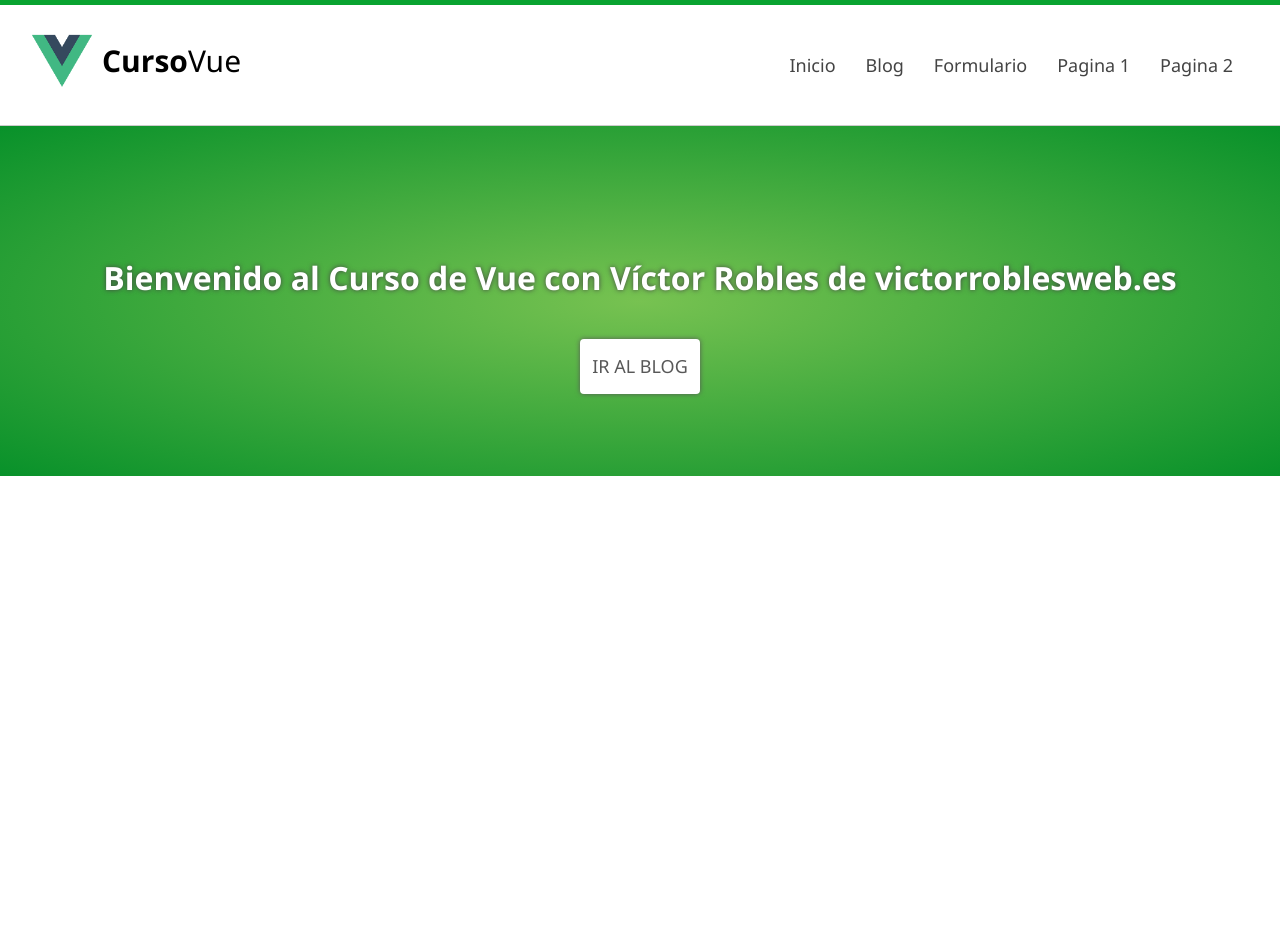
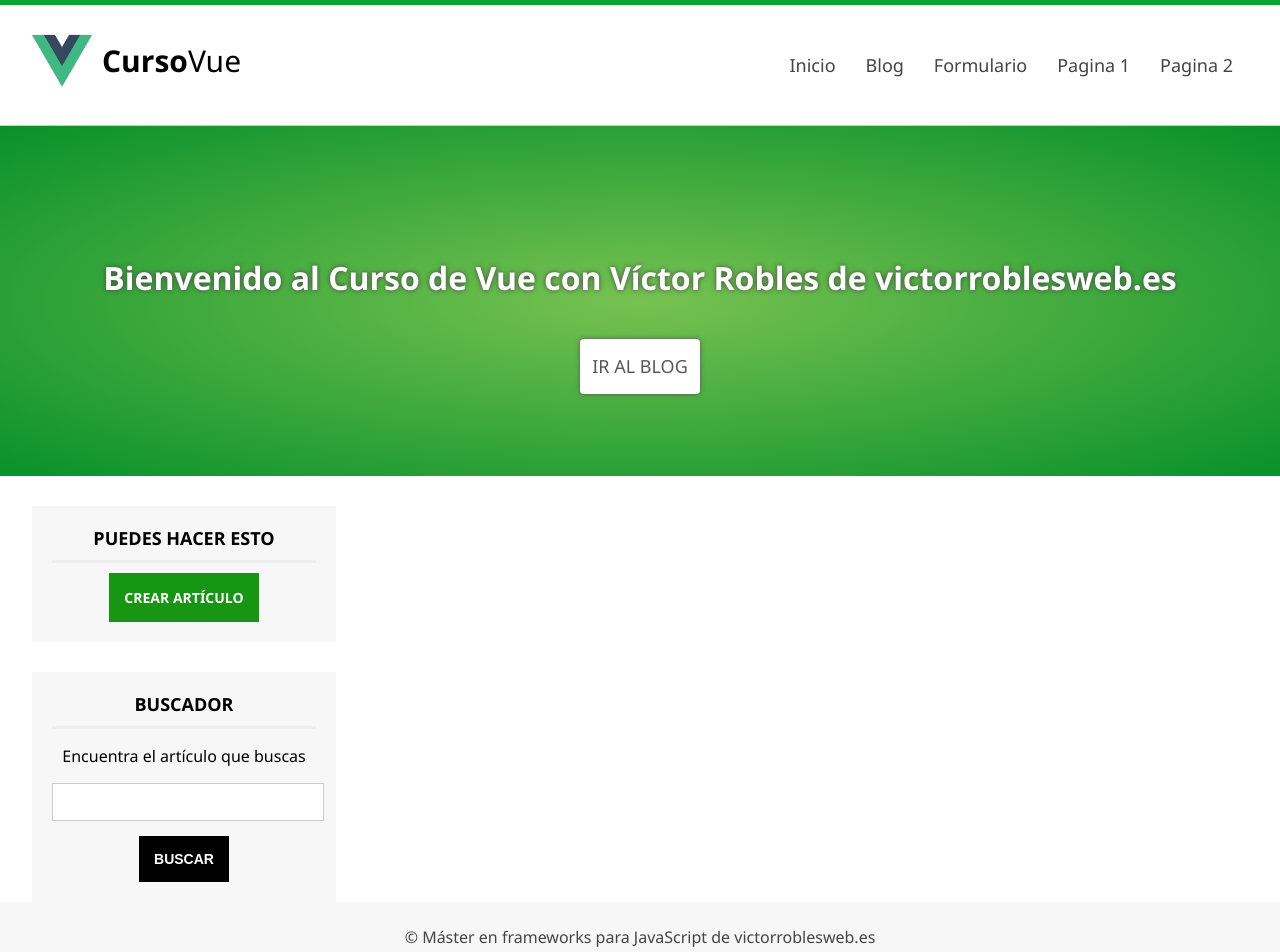
Before and after one commit to stevengf14/aprendiendo-vue, a Vue app: page /hello-world in a window 1280 px wide. Shown: the top 952 px of the page. Before the commit the page ends 800 px from the top, so only its background shows below. Built offline with nearby package versions, Linux system fonts and the light colour scheme.

Commit message:
V - Components and Router

```diff
--- a/package.json
+++ b/package.json
@@ -9,7 +9,8 @@
   },
   "dependencies": {
     "core-js": "^3.6.5",
-    "vue": "^2.6.11"
+    "vue": "^2.6.11",
+    "vue-router": "^3.5.3"
   },
   "devDependencies": {
     "@vue/cli-plugin-babel": "~4.5.0",
--- a/src/App.vue
+++ b/src/App.vue
@@ -2,20 +2,31 @@
   <div id="app">
     <HeaderComponent></HeaderComponent>
     <Slider></Slider>
+    <div class="center">
+      <!--<LastArticles></LastArticles>-->
+      <router-view></router-view>
+      <Sidebar></Sidebar>
+      <div class="clearfix"></div>
+    </div>
+    <FooterComponent></FooterComponent>
   </div>
 </template>
 
 <script>
-import HeaderComponent from './components/HeaderComponent.vue'
-import Slider from './components/Slider.vue'
+import HeaderComponent from "./components/HeaderComponent.vue";
+import Slider from "./components/Slider.vue";
+import Sidebar from "./components/Sidebar.vue";
+import FooterComponent from "./components/FooterComponent.vue";
 
 export default {
-  name: 'App',
+  name: "App",
   components: {
     HeaderComponent,
-    Slider
-  }
-}
+    Slider,
+    Sidebar,
+    FooterComponent
+  },
+};
 </script>
 
 <style>
@@ -30,5 +41,5 @@ export default {
 }
 */
 
-@import './assets/css/styles.css'
+@import "./assets/css/styles.css";
 </style>
--- /dev/null
+++ b/src/components/FooterComponent.vue
@@ -0,0 +1,12 @@
+<template>
+  <footer id="footer">
+    <div class="center">
+      <p>&copy; Máster en frameworks para JavaScript de victorroblesweb.es</p>
+    </div>
+  </footer>
+</template>
+<script>
+export default {
+  name: "FooterComponent",
+};
+</script>
--- a/src/components/HelloWorld.vue
+++ b/src/components/HelloWorld.vue
@@ -3,17 +3,17 @@
     <h1>{{ msg }}</h1>
     <h2>{{ texto }}</h2>
     <div style="background: red">
-      <MiComponente></MiComponente>
+      <MyComponent></MyComponent>
     </div>
   </div>
 </template>
 
 <script>
-import MiComponente from './MiComponente.vue'
+import MyComponent from './MyComponent.vue'
 export default {
   name: 'HelloWorld',
   components: {
-    MiComponente
+    MyComponent
   },
   props: {
     msg: String
--- /dev/null
+++ b/src/components/LastArticles.vue
@@ -0,0 +1,29 @@
+<template>
+  <section id="content">
+    <h2 class="subheader">Últimos artículos</h2>
+    <!--Listado articulos-->
+    <div id="articles">
+      <article class="article-item" id="article-template">
+        <div class="image-wrap">
+          <img
+            src="https://unhabitatmejor.leroymerlin.es/sites/default/files/styles/header_category/public/2018-10/4%20paisaje%20macedonia.jpg?itok=AELknmF8"
+            alt="Paisaje"
+          />
+        </div>
+
+        <h2>Articulo de prueba</h2>
+        <span class="date"> Hace 5 minutos </span>
+        <a href="#">Leer más</a>
+
+        <div class="clearfix"></div>
+      </article>
+
+      <!--AÑADIR ARTICULOS VIA JS-->
+    </div>
+  </section>
+</template>
+<script>
+export default {
+  name: "LastArticles",
+}
+</script>
--- /dev/null
+++ b/src/components/MyComponent.vue
@@ -0,0 +1,21 @@
+<template>
+  <section id="content">
+    <h2 class="subheader">{{title}}</h2>
+    <hr />
+    <h1>Este es MI COMPONENTE</h1>
+    <h2>{{ subtitulo }}</h2>
+    <hr />
+  </section>
+</template>
+
+<script>
+export default {
+  name: "MyComponent",
+  data() {
+    return {
+      title: "My Component",
+      subtitulo: "Soy el subtítulo de mi componente",
+    };
+  },
+};
+</script>
--- /dev/null
+++ b/src/components/Sidebar.vue
@@ -0,0 +1,22 @@
+<template>
+  <aside id="sidebar">
+    <div id="nav-blog" class="sidebar-item">
+      <h3>Puedes hacer esto</h3>
+      <a href="#" class="btn btn-success">Crear artículo</a>
+    </div>
+
+    <div id="search" class="sidebar-item">
+      <h3>Buscador</h3>
+      <p>Encuentra el artículo que buscas</p>
+      <form>
+        <input type="text" name="search" />
+        <input type="submit" name="submit" value="Buscar" class="btn" />
+      </form>
+    </div>
+  </aside>
+</template>
+<script>
+export default {
+  name: "Sidebar",
+};
+</script>
```
Also changed, not shown: src/components/MiComponente.vue (deleted, +0 -18 lines), src/main.js (+19 -0 lines), 1 other file (tests, documents, lock files or other folders).
